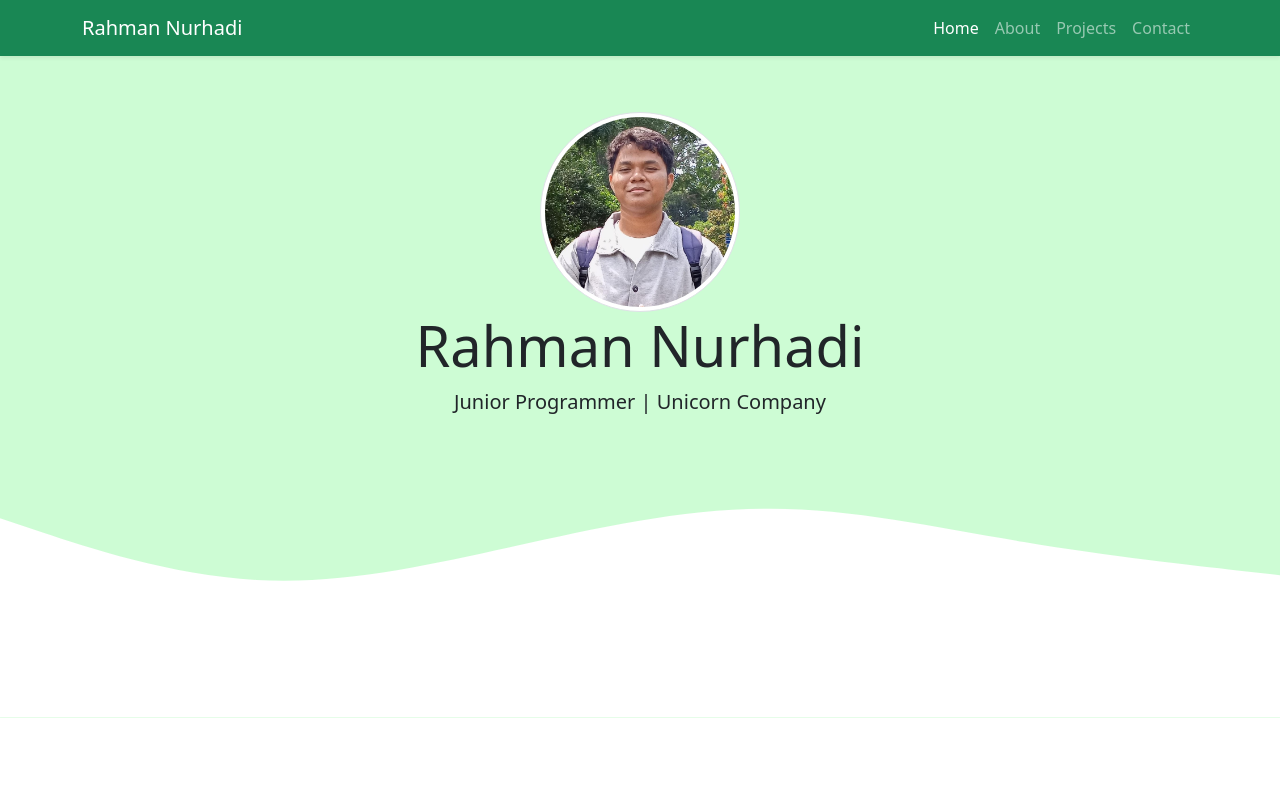
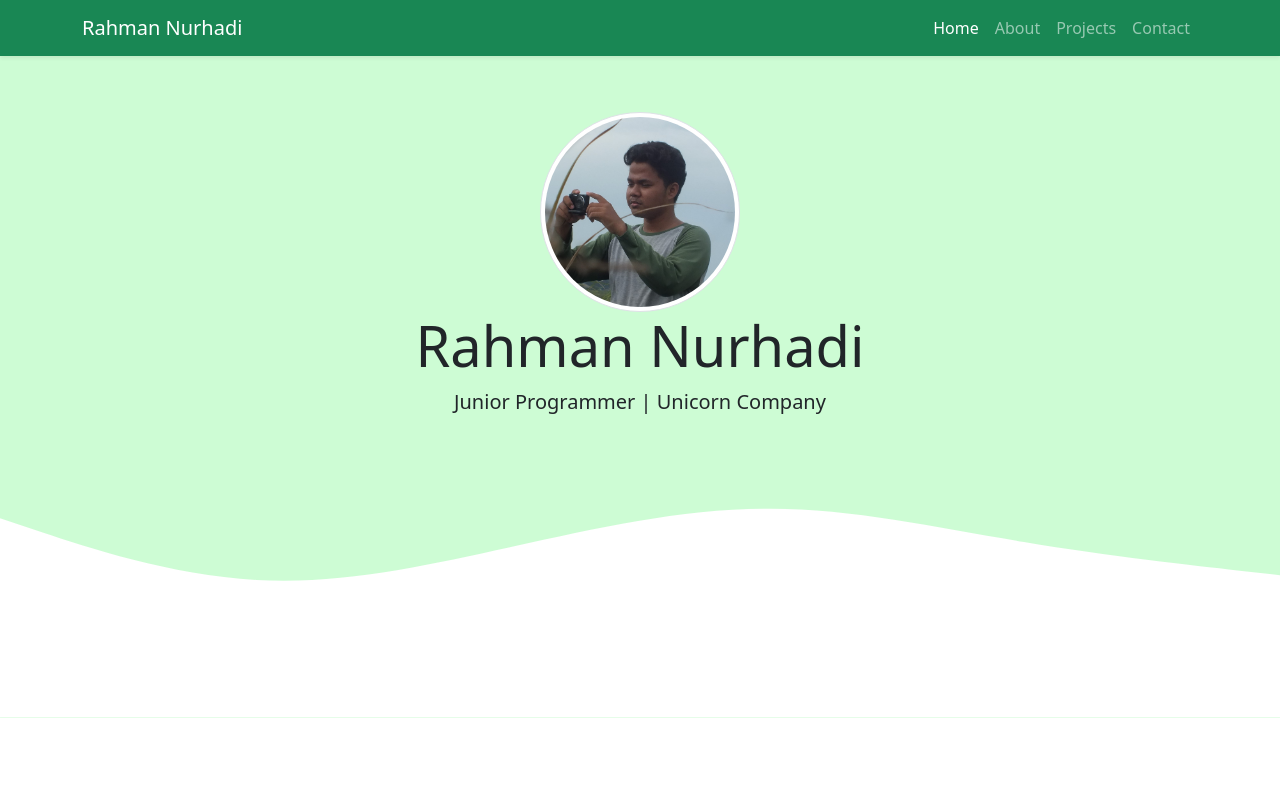
Before and after one commit to rhmnnrhd/rhmnnrhd.github.io, a plain HTML site: page index.html in a window 1280 px wide. Shown: the top 795 px of the page. Drawn offline with nearby package versions, Linux system fonts and the light colour scheme.

Commit message:
merubah foto profile

```diff
--- a/index.html
+++ b/index.html
@@ -47,7 +47,7 @@
 
     <!-- Jumbotron -->
     <section class="jumbotron text-center">
-      <img src="img/img1.jpeg" alt="Rahman Nurhadi" width="200" class="rounded-circle img-thumbnail" />
+      <img src="img/img1.jpg" alt="Rahman Nurhadi" width="200" class="rounded-circle img-thumbnail" />
       <h1 class="display-4">Rahman Nurhadi</h1>
       <p class="lead">Junior Programmer | Unicorn Company</p>
       <svg xmlns="http://www.w3.org/2000/svg" viewBox="0 0 1440 320">
```
Also changed, not shown: img/img1.jpeg (deleted), img/img1.jpg (added).
